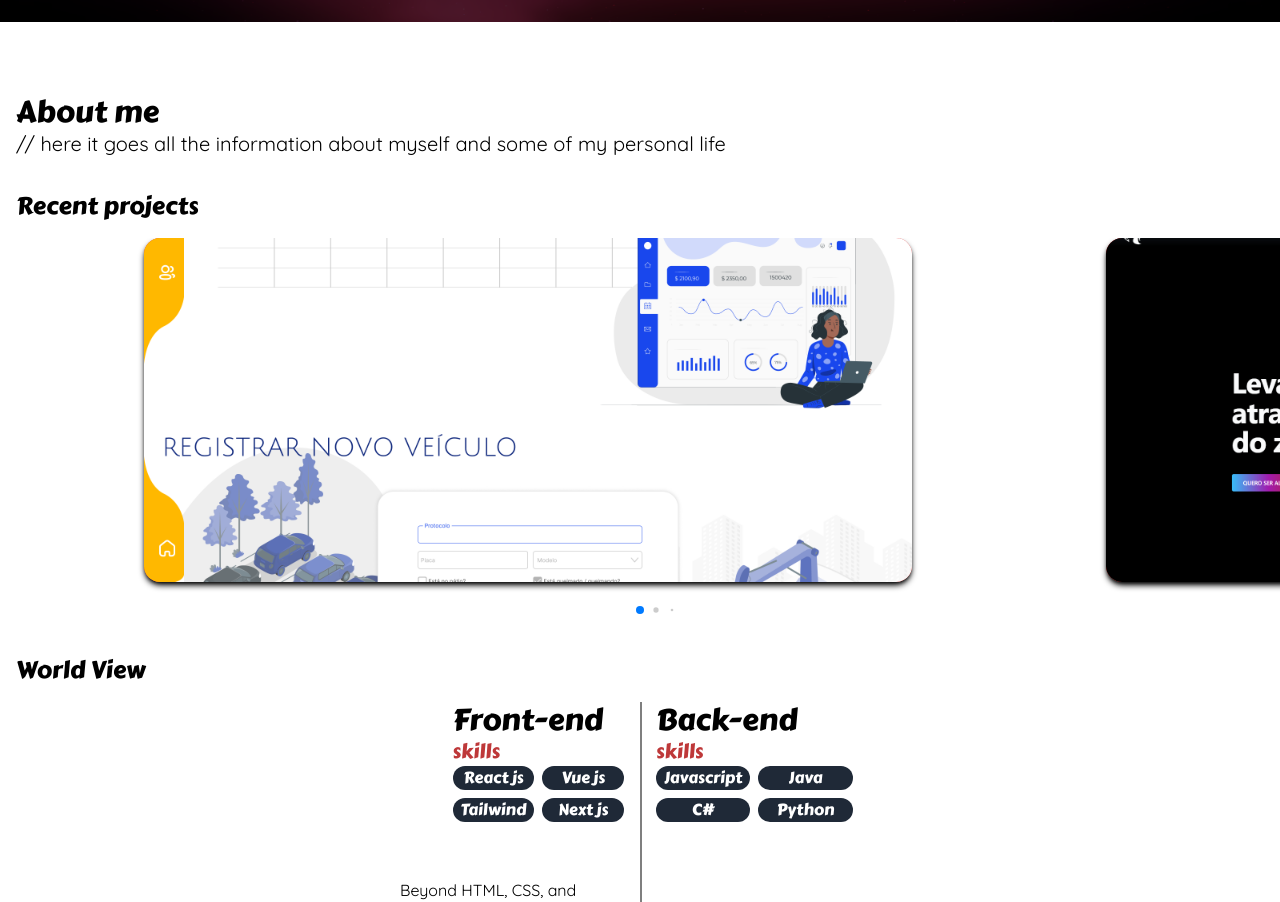
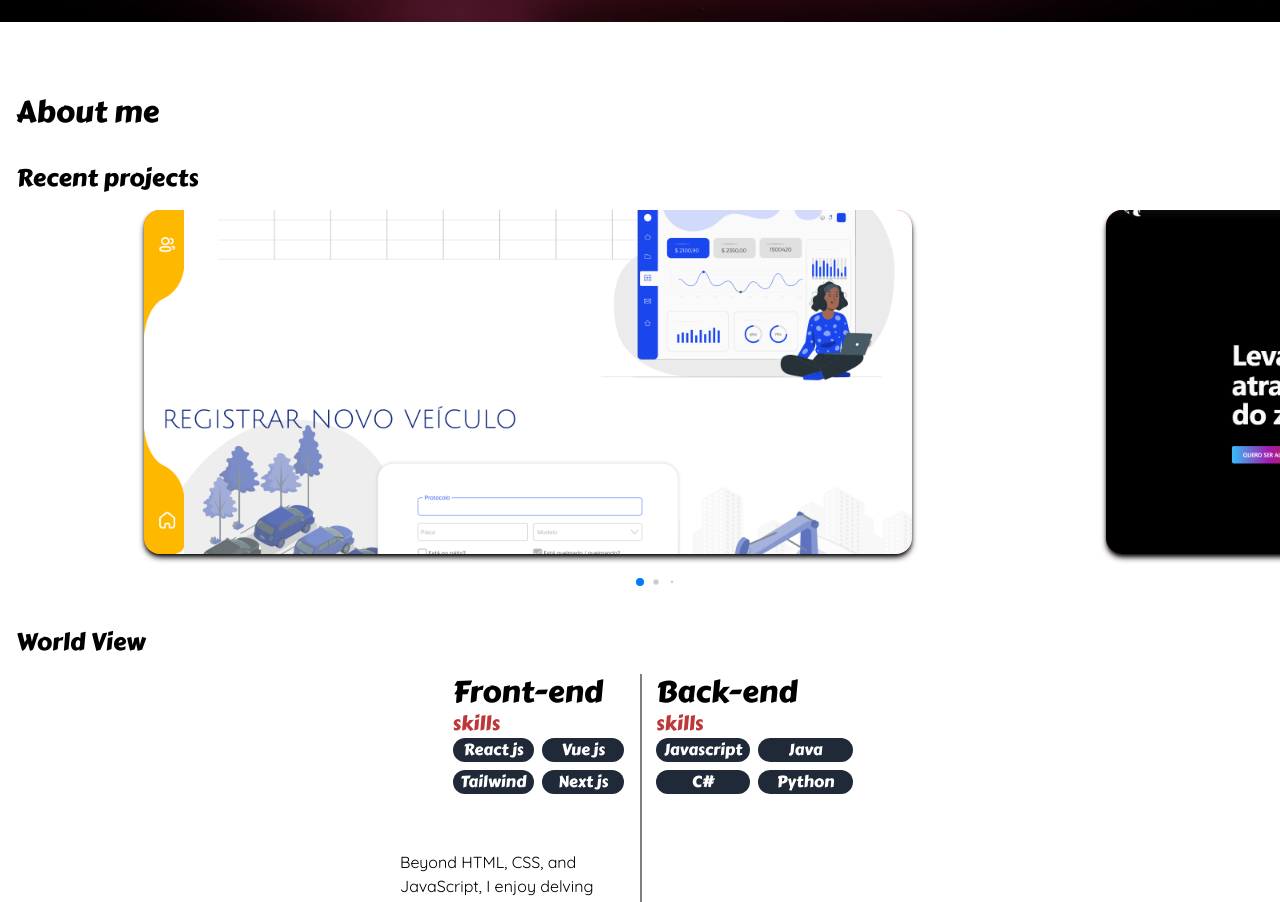
Before and after one commit to MachareteL/Portfolio, a React (Vite) app: page / in a window 1280 px wide. Shown: the part 778-1680 px from the top of the page. Built offline with nearby package versions, Linux system fonts and the light colour scheme.

Commit message:
Update Index.tsx

```diff
--- a/src/Index.tsx
+++ b/src/Index.tsx
@@ -43,8 +43,8 @@ export default function Index() {
         <hgroup className="container mx-auto mt-10 p-4">
           <h1 className="title text-3xl">About me</h1>
           <div className="quicksand text-xl">
-            // here it goes all the information about myself and some of my
-            personal life
+{/*             // here it goes all the information about myself and some of my
+            personal life */}
           </div>
         </hgroup>
         <h1 className="title container mx-auto p-4 text-2xl">
```
